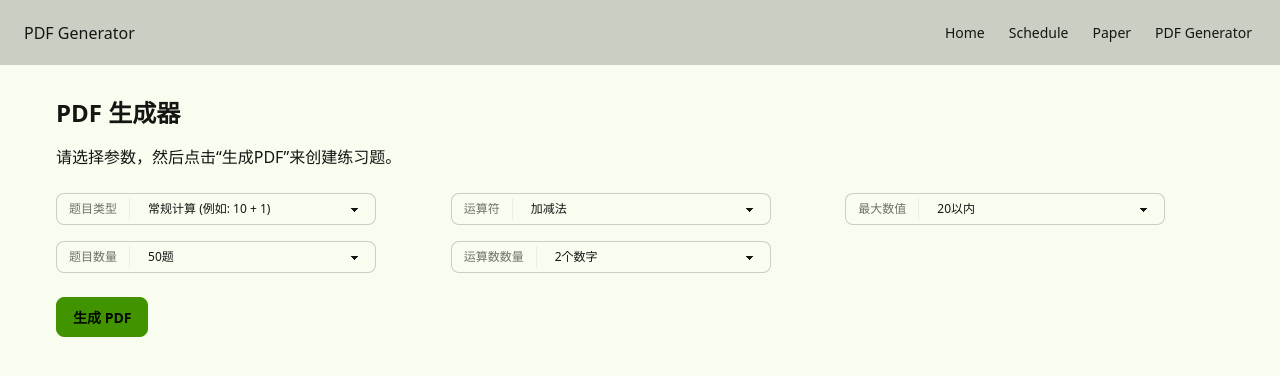
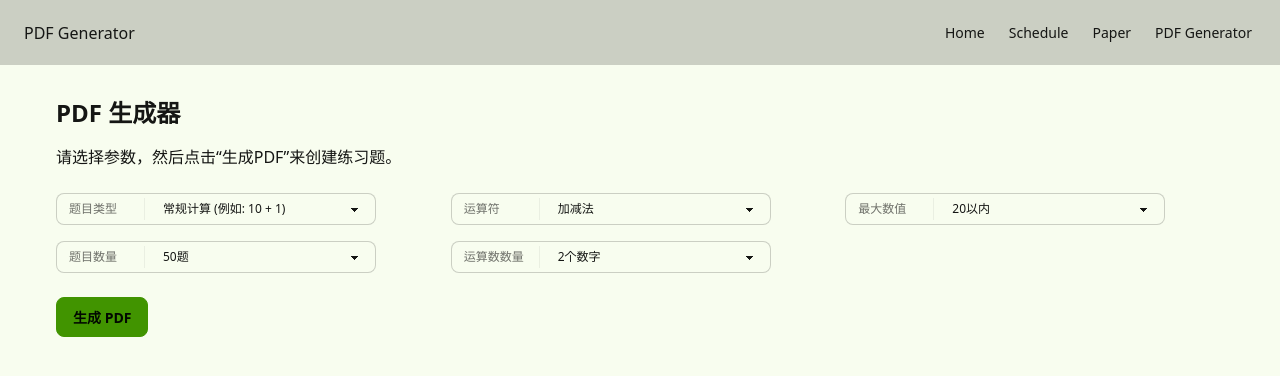
Before and after one commit to Alasher2023/LMS, a Vue app in the folder ui/: page /pdf-generator in a window 1280 px wide. Shown: the top 376 px of the page. Built offline with nearby package versions, Linux system fonts and the light colour scheme.

Commit message:
修改外观和选项

```diff
--- a/ui/src/components/SelectComponent.vue
+++ b/ui/src/components/SelectComponent.vue
@@ -17,7 +17,7 @@ const modelValue = defineModel<string | undefined>()
     </option>
   </select>
   <label v-else class="select md:select-sm">
-    <span class="label">{{ props.label }}</span>
+    <span :class="{'label min-w-22': props.label && props.label.length >= 3, 'label': props.label && props.label.length < 3}">{{ props.label }}</span>
     <select v-model="modelValue">
       <option v-for="option in props.options" :key="option.value" :value="option.value">
         {{ option.label }}
--- a/ui/src/views/PdfGeneratorView.vue
+++ b/ui/src/views/PdfGeneratorView.vue
@@ -72,7 +72,7 @@ const operatorOptions = ref<Select[]>([
 const maxNumberOptions = ref<Select[]>([
   { label: '20以内', value: '20' },
   { label: '50以内', value: '50' },
-  { label: '100以内', value: '100' },
+  { label: '200以内', value: '200' },
 ]);
 
 const numProblemsOptions = ref<Select[]>([
@@ -84,7 +84,7 @@ const numProblemsOptions = ref<Select[]>([
 const numOperandsOptions = ref<Select[]>([
   { label: '2个数字', value: '2' },
   { label: '3个数字', value: '3' },
-  { label: '4个数字', value: '4' },
+  // { label: '4个数字', value: '4' },
 ]);
 
 const opModeOptions = ref<Select[]>([
```
